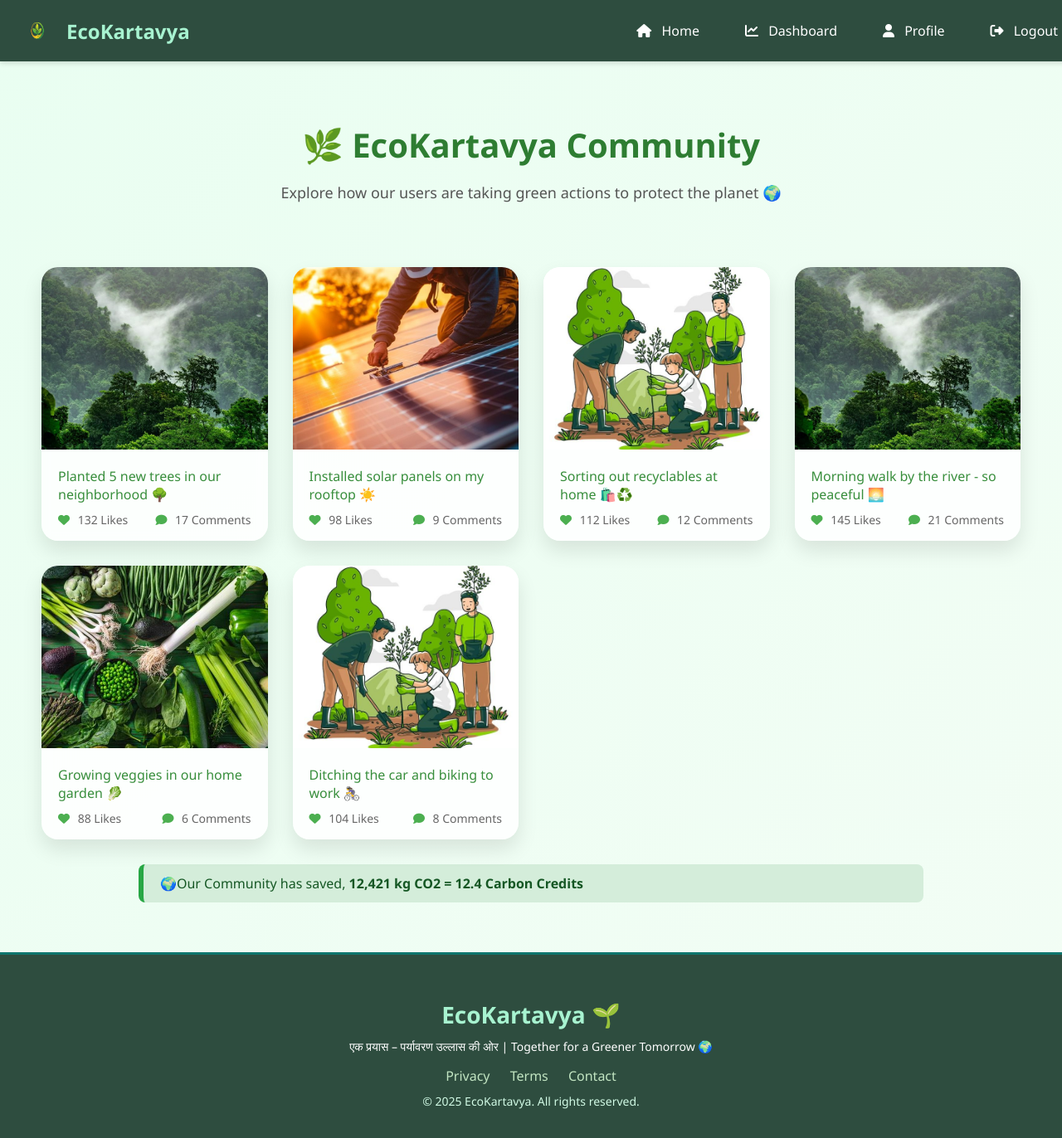
After one commit to Goku021/ECO_KARTAVYA, a Django app: page /community/ in a window 1280 px wide. The commit adds this page. Shown: the whole page at 83% size. Run offline with Django 5.2, Linux system fonts and the light colour scheme; a user stored in the database is signed in.

Commit message:
updated community and points reedem

```diff
--- /dev/null
+++ b/ECO_KARTAVYA/EcoKartavyaApp/templates/community.html
@@ -0,0 +1,269 @@
+{% load static %}
+<!DOCTYPE html>
+<html lang="en">
+<head>
+    <meta charset="UTF-8"/>
+    <meta name="viewport" content="width=device-width, initial-scale=1.0"/>
+    <title>EcoKartavya Community</title>
+    <link rel="stylesheet" href="{% static 'css/home.css' %}">
+    <link rel="stylesheet" href="https://cdnjs.cloudflare.com/ajax/libs/font-awesome/6.5.0/css/all.min.css">
+
+    <style>
+        body {
+            margin: 0;
+            font-family: 'Segoe UI', Tahoma, Geneva, Verdana, sans-serif;
+            background: linear-gradient(135deg, #e9fef1, #f3fdf5);
+            color: #2e4d3f;
+        }
+
+        .navbar {
+            display: flex;
+            justify-content: space-between;
+            align-items: center;
+            background-color: #2e4d3f;
+            padding: 10px 30px;
+            color: white;
+        }
+
+        .nav-logo img {
+            height: 40px;
+            margin-right: 10px;
+        }
+
+        .nav-logo span {
+            font-size: 24px;
+            font-weight: bold;
+        }
+
+        .nav-links {
+            list-style: none;
+            display: flex;
+            gap: 20px;
+        }
+
+        .nav-links li a {
+            color: white;
+            text-decoration: none;
+            font-weight: 500;
+        }
+
+        .nav-links li a:hover {
+            color: #a0f0a0;
+        }
+
+        .community-header {
+            text-align: center;
+            padding: 50px 20px 30px;
+        }
+
+        .community-header h1 {
+            font-size: 40px;
+            color: #2e7d32;
+            margin-bottom: 10px;
+        }
+
+        .community-header p {
+            font-size: 18px;
+            color: #555;
+        }
+
+        .gallery {
+            display: grid;
+            grid-template-columns: repeat(auto-fit, minmax(260px, 1fr));
+            gap: 30px;
+            padding: 30px 50px;
+        }
+
+        .gallery-card {
+            background: rgba(255, 255, 255, 0.85);
+            border-radius: 20px;
+            box-shadow: 0 12px 25px rgba(0, 0, 0, 0.1);
+            overflow: hidden;
+            transition: transform 0.3s ease, box-shadow 0.3s ease;
+            backdrop-filter: blur(6px);
+        }
+
+        .gallery-card:hover {
+            transform: translateY(-8px);
+            box-shadow: 0 16px 30px rgba(0, 0, 0, 0.15);
+        }
+
+        .gallery-card img {
+            width: 100%;
+            height: 220px;
+            object-fit: cover;
+            transition: transform 0.3s ease;
+        }
+
+        .gallery-card:hover img {
+            transform: scale(1.05);
+        }
+
+        .card-content {
+            padding: 16px 20px;
+        }
+
+        .caption {
+            font-size: 16px;
+            font-weight: 500;
+            margin-bottom: 10px;
+            color: #388e3c;
+        }
+
+        .stats {
+            display: flex;
+            justify-content: space-between;
+            font-size: 14px;
+            color: #666;
+        }
+
+        .stats i {
+            margin-right: 6px;
+            color: #4caf50;
+        }
+
+        .footer {
+            background-color: #2e4d3f;
+            color: white;
+            padding: 30px 20px;
+            text-align: center;
+            margin-top: 60px;
+        }
+
+        .footer-links a {
+            color: #c2e5c2;
+            margin: 0 10px;
+            text-decoration: none;
+        }
+
+        .footer-links a:hover {
+            color: #a0f0a0;
+        }
+
+        @keyframes fadeInSlide {
+            from {
+                opacity: 0;
+                transform: translateY(-10px);
+            }
+            to {
+                opacity: 1;
+                transform: translateY(0);
+            }
+        }
+    </style>
+</head>
+<body>
+
+<!-- Navbar -->
+<nav class="navbar">
+    <div class="nav-logo">
+        <img src="{% static 'images/e9.png' %}" alt="EcoKartavya Logo">
+        <span>EcoKartavya</span>
+    </div>
+    <ul class="nav-links">
+        <li><a href="/"><i class="fas fa-home"></i> Home</a></li>
+        <li><a href="/dashboard"><i class="fas fa-chart-line"></i> Dashboard</a></li>
+        <li><a href="/profile"><i class="fas fa-user"></i> Profile</a></li>
+        <li><a href="/logout"><i class="fas fa-sign-out-alt"></i> Logout</a></li>
+    </ul>
+</nav>
+
+<!-- Header -->
+<div class="community-header">
+    <h1>🌿 EcoKartavya Community</h1>
+    <p>Explore how our users are taking green actions to protect the planet 🌍</p>
+</div>
+
+<!-- Gallery -->
+<div class="gallery">
+    <!-- Card 1 -->
+    <div class="gallery-card">
+        <img src="{% static 'images/tree.jpg' %}" alt="Tree Planting">
+        <div class="card-content">
+            <div class="caption">Planted 5 new trees in our neighborhood 🌳</div>
+            <div class="stats">
+                <span><i class="fas fa-heart"></i> 132 Likes</span>
+                <span><i class="fas fa-comment"></i> 17 Comments</span>
+            </div>
+        </div>
+    </div>
+
+    <!-- Card 2 -->
+    <div class="gallery-card">
+        <img src="{% static 'images/solar.jpg' %}" alt="Solar Panels">
+        <div class="card-content">
+            <div class="caption">Installed solar panels on my rooftop ☀️</div>
+            <div class="stats">
+                <span><i class="fas fa-heart"></i> 98 Likes</span>
+                <span><i class="fas fa-comment"></i> 9 Comments</span>
+            </div>
+        </div>
+    </div>
+
+    <!-- Card 3 -->
+    <div class="gallery-card">
+        <img src="{% static 'images/recycle.jpg' %}" alt="Recycling">
+        <div class="card-content">
+            <div class="caption">Sorting out recyclables at home 🛍️♻️</div>
+            <div class="stats">
+                <span><i class="fas fa-heart"></i> 112 Likes</span>
+                <span><i class="fas fa-comment"></i> 12 Comments</span>
+            </div>
+        </div>
+    </div>
+
+    <!-- Card 4 -->
+    <div class="gallery-card">
+        <img src="{% static 'images/tree.jpg' %}" alt="Nature Walk">
+        <div class="card-content">
+            <div class="caption">Morning walk by the river - so peaceful 🌅</div>
+            <div class="stats">
+                <span><i class="fas fa-heart"></i> 145 Likes</span>
+                <span><i class="fas fa-comment"></i> 21 Comments</span>
+            </div>
+        </div>
+    </div>
+
+    <!-- Card 5 -->
+    <div class="gallery-card">
+        <img src="{% static 'images/vegge.jpg' %}" alt="Home Garden">
+        <div class="card-content">
+            <div class="caption">Growing veggies in our home garden 🥬</div>
+            <div class="stats">
+                <span><i class="fas fa-heart"></i> 88 Likes</span>
+                <span><i class="fas fa-comment"></i> 6 Comments</span>
+            </div>
+        </div>
+    </div>
+
+    <!-- Card 6 -->
+    <div class="gallery-card">
+        <img src="{% static 'images/recycle.jpg' %}" alt="Cycling">
+        <div class="card-content">
+            <div class="caption">Ditching the car and biking to work 🚴‍♀️</div>
+            <div class="stats">
+                <span><i class="fas fa-heart"></i> 104 Likes</span>
+                <span><i class="fas fa-comment"></i> 8 Comments</span>
+            </div>
+        </div>
+    </div>
+</div>
+<div style="background: #d4edda; color: #155724; margin: 0 auto; padding: 12px 20px; max-width: 900px; border-left: 6px solid #28a745; border-radius: 8px; font-size: 16px; font-weight: 500; animation: fadeInSlide 1s ease-in-out;"
+     class="announcement-banner">
+    🌍Our Community has saved, <strong>12,421 kg CO2 = 12.4 Carbon Credits</strong> <strong></strong>
+</div>
+
+<!-- Footer -->
+<footer class="footer">
+    <h2>EcoKartavya 🌱</h2>
+    <p>एक प्रयास – पर्यावरण उल्लास की ओर | Together for a Greener Tomorrow 🌍</p>
+    <div class="footer-links">
+        <a href="#">Privacy</a>
+        <a href="#">Terms</a>
+        <a href="#">Contact</a>
+    </div>
+    <p class="footer-copy">&copy; 2025 EcoKartavya. All rights reserved.</p>
+</footer>
+
+</body>
+</html>
--- a/ECO_KARTAVYA/EcoKartavyaApp/templates/dashboard.html
+++ b/ECO_KARTAVYA/EcoKartavyaApp/templates/dashboard.html
@@ -102,9 +102,9 @@
     EcoKartavya
   </div>
   <ul class="nav-links">
-    <li><a href="/home"><i class="fas fa-home"></i> Home</a></li>
+    <li><a href="/"><i class="fas fa-home"></i> Home</a></li>
     <li><a href="/track"><i class="fas fa-check-square"></i> Track</a></li>
-    <li><a href="/badges"><i class="fas fa-award"></i> Badges</a></li>
+    <li><a href="/dashboard"><i class="fas fa-award"></i> Badges</a></li>
     <li class="profile-dropdown">
       <a href="{% url 'profile' %}" id="profileToggle">
         <i class="fas fa-user-circle"></i> Profile <i class="fas fa-caret-down"></i>
@@ -168,7 +168,7 @@
     <div class="stat-card">
       <i class="fas fa-calendar-check"></i>
       <h3>Streak</h3>
-      <p>{{ streak }} days</p>
+      <p>{{ streak }} 3🔥 days</p>
     </div>
     <div class="stat-card">
       <i class="fas fa-tree"></i>
--- a/ECO_KARTAVYA/EcoKartavyaApp/templates/eco-tips.html
+++ b/ECO_KARTAVYA/EcoKartavyaApp/templates/eco-tips.html
@@ -19,7 +19,7 @@
     <ul class="nav-links">
         <li><a href="/home"><i class="fas fa-home"></i>Home</a></li>
         <li><a href="/track"><i class="fas fa-check-square"></i>Track</a></li>
-          <li><a href="/badges"><i class="fas fa-award"></i>Badges</a></li>
+        <li><a href="/dashboard"><i class="fas fa-award"></i>Badges</a></li>
         <li><a href="/logout"><i class="fas fa-sign-out-alt"></i>Logout</a></li>
     </ul>
 </nav>
--- a/ECO_KARTAVYA/EcoKartavyaApp/templates/learn.html
+++ b/ECO_KARTAVYA/EcoKartavyaApp/templates/learn.html
@@ -15,9 +15,9 @@
     <div class="logo">EcoKartavya</div>
     <ul class="nav-links">
         <li><a href="{% url 'home' %}"><i class="fas fa-home"></i>Home</a></li>
-        <li><a href="tracker.html"><i class="fas fa-check-square"></i>Tracker</a></li>
-      <li><a href="rewards.html"><i class="fas fa-award"></i>Rewards</a></li>
-      <li><a href="learn.html" class="active"><i class="fas fa-leaf"></i>Learn</a></li>
+        {#        <li><a href="tracker.html"><i class="fas fa-check-square"></i>Tracker</a></li>#}
+        {#      <li><a href="rewards.html"><i class="fas fa-award"></i>Rewards</a></li>#}
+        <li><a href="{% url 'eco-tips' %}" class="active"><i class="fas fa-leaf"></i>Learn</a></li>
     </ul>
 </nav>
 
--- a/ECO_KARTAVYA/EcoKartavyaApp/urls.py
+++ b/ECO_KARTAVYA/EcoKartavyaApp/urls.py
@@ -14,8 +14,8 @@ urlpatterns = [
     path('track/', views.track_view, name='track'),
     path('eco-tips/', views.eco_tips, name='eco-tips'),
     path('achivements/', views.achivements_view, name='achivements'),
-    path('profile/', views.profile_view, name='profile')
-
-
+    path('profile/', views.profile_view, name='profile'),
+    path('redeem/', views.redeem_view, name="redeem"),
+    path('community/', views.community, name='community'),
 
 ]
--- a/ECO_KARTAVYA/EcoKartavyaApp/views.py
+++ b/ECO_KARTAVYA/EcoKartavyaApp/views.py
@@ -14,6 +14,19 @@ def achivements_view(request):
 
 def learn(request):
     return render(request, 'learn.html')
+
+
+from django.contrib.auth.decorators import login_required
+
+
+@login_required
+def redeem_view(request):
+    return render(request, 'redeem.html')
+
+
+@login_required
+def community(request):
+    return render(request, 'community.html')
 
 
 from django.contrib.auth.decorators import login_required
```
Also changed, not shown: ECO_KARTAVYA/EcoKartavyaApp/templates/home.html (+9 -5 lines), ECO_KARTAVYA/EcoKartavyaApp/templates/profile.html (+84 -10 lines), ECO_KARTAVYA/EcoKartavyaApp/templates/redeem.html (added, +155 -0 lines), ECO_KARTAVYA/EcoKartavyaApp/static/images/amazon_prime.jpeg (added), ECO_KARTAVYA/EcoKartavyaApp/static/images/cr.jpg (added), ECO_KARTAVYA/EcoKartavyaApp/static/images/hotstar.jpeg (added), ECO_KARTAVYA/EcoKartavyaApp/static/images/netflix.jpeg (added), ECO_KARTAVYA/EcoKartavyaApp/static/images/recycle.jpg (added), ECO_KARTAVYA/EcoKartavyaApp/static/images/solar.jpg (added), ECO_KARTAVYA/EcoKartavyaApp/static/images/spotify.jpeg (added), ECO_KARTAVYA/EcoKartavyaApp/static/images/tree.jpg (added), ECO_KARTAVYA/EcoKartavyaApp/static/images/upi.jpeg (added), ECO_KARTAVYA/EcoKartavyaApp/static/images/vegge.jpg (added), ECO_KARTAVYA/db.sqlite3. Lines whose indentation alone changed are shown as unchanged.
